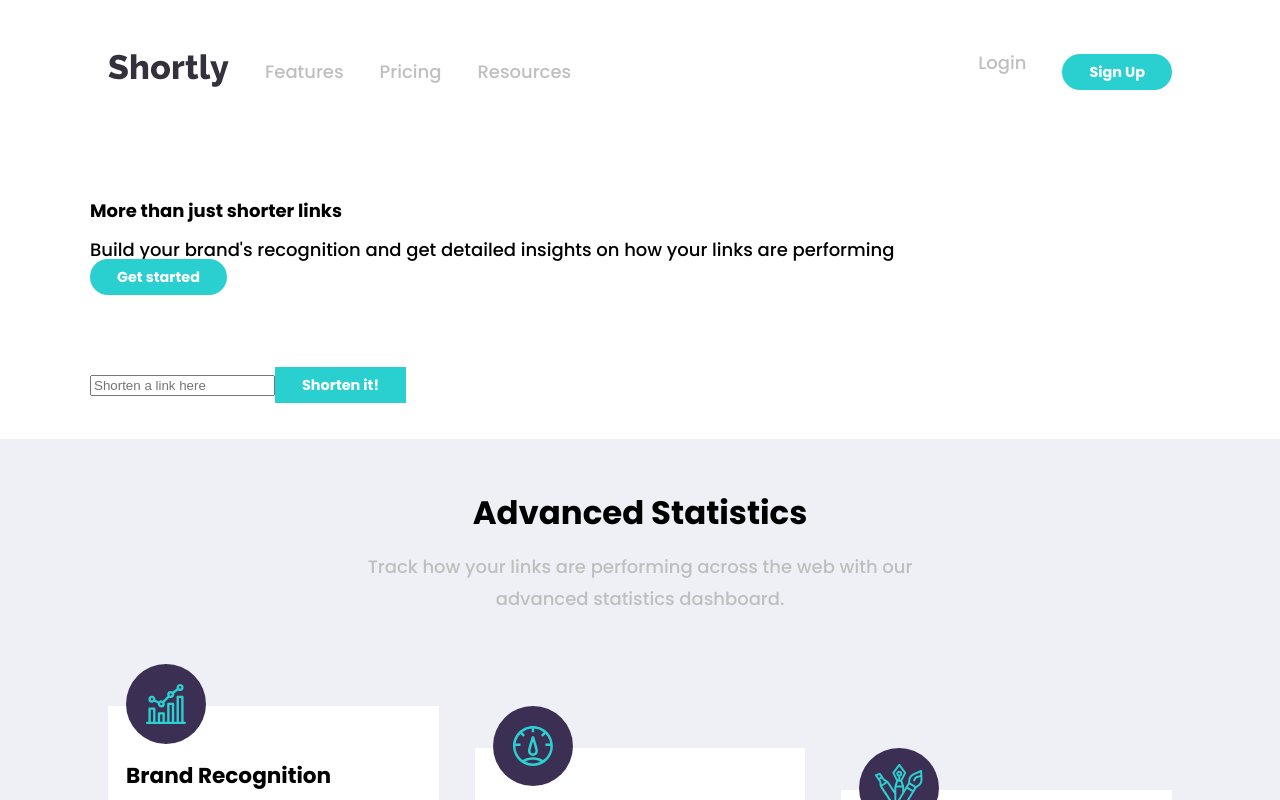
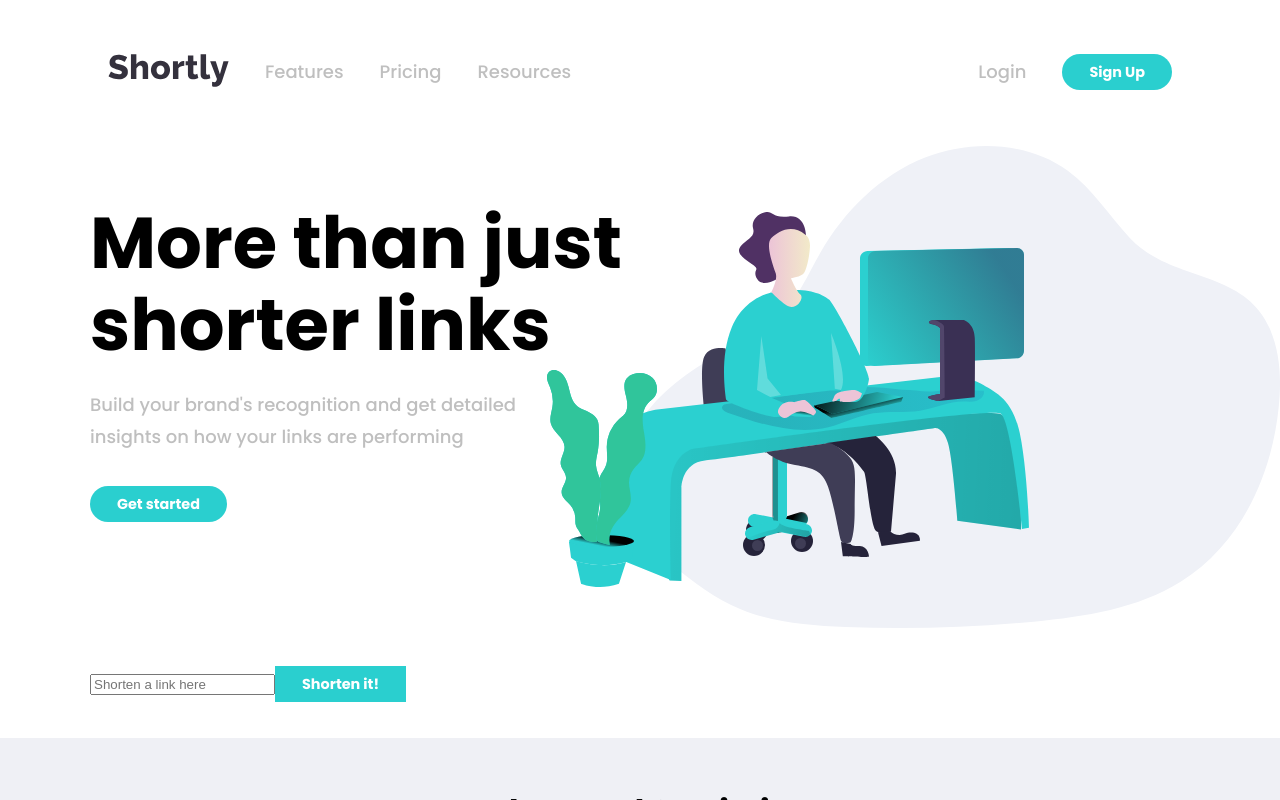
Before and after one commit to cornelia-schulz/fm-url-shortening-api, a React (Create React App) app: page / in a window 1280 px wide. Shown: the top 800 px of the page. Built offline with nearby package versions, Linux system fonts and the light colour scheme.

Commit message:
add blurb

```diff
--- a/src/Components/Blurb.jsx
+++ b/src/Components/Blurb.jsx
@@ -3,9 +3,11 @@ import React from 'react';
 function Blurb() {
   return (
     <div className="blurb container">
-      <h1>More than just shorter links</h1>
-      <p>Build your brand's recognition and get detailed insights on how your links are performing</p>
-      <button className="btn-rounded">Get started</button>
+      <div className="blurb-wrapper">
+        <h1>More than just shorter links</h1>
+        <p>Build your brand's recognition and get detailed insights on how your links are performing</p>
+        <button className="btn-rounded">Get started</button>
+      </div>
     </div>
   )
 }
--- a/src/styles/_style.scss
+++ b/src/styles/_style.scss
@@ -26,6 +26,11 @@ html {
 h1, h2, h3, h4 {
   font-weight: 700;
   padding: 1.2rem 0;
+}
+
+h1 {
+  font-size: 4em;
+  line-height: 4.6rem;
 }
 
 h2 {
@@ -92,11 +97,30 @@ nav {
 
 .login {
   display: flex;
+  align-items: center;
 }
 
 .login li {
   list-style-type: none;
   padding: 1rem;
+}
+
+.blurb {
+  background-image: url('/images/illustration-working.svg');
+  background-position: right;
+  background-repeat: no-repeat;
+  padding-bottom: 6rem;
+}
+
+.blurb-wrapper {
+  width: 50%;
+
+  p {
+    color: $grey;
+    line-height: 1.8rem;
+    margin-bottom: 1.8rem;
+    width: 80%;
+  }
 }
 
 .statistics {
```
